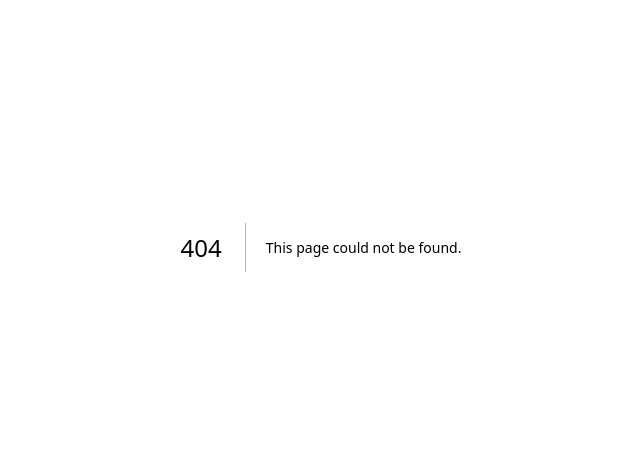
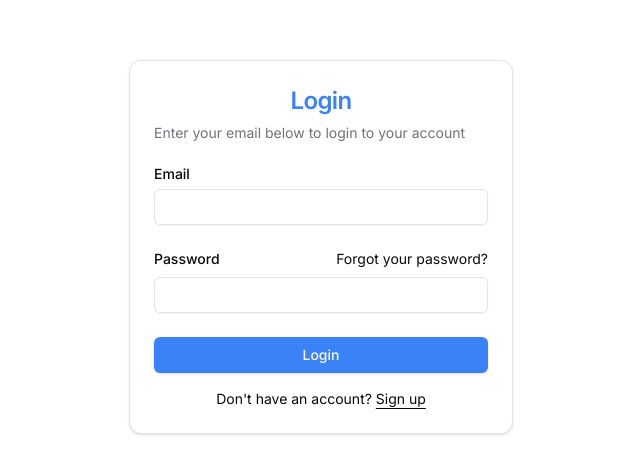
Before and after one commit to naufalabrori/Book-Management-System-NextJS, a Next.js app: page /login in a window 1280 px wide. Before the commit this address had no page. Shown: the part 153-626 px from the top of the page, without its empty margins (319-959 px from the left). Built offline with nearby package versions, Linux system fonts and the light colour scheme; no server answers.

Commit message:
feat: login

```diff
--- /dev/null
+++ b/src/app/QueryClientProvider.tsx
@@ -0,0 +1,12 @@
+"use client"; // Pastikan file ini dieksekusi di sisi klien
+
+import { QueryClient, QueryClientProvider } from "@tanstack/react-query";
+import React from "react";
+
+const queryClient = new QueryClient();
+
+export function QueryProvider({ children }: { children: React.ReactNode }) {
+  return (
+    <QueryClientProvider client={queryClient}>{children}</QueryClientProvider>
+  );
+}
--- a/src/app/layout.tsx
+++ b/src/app/layout.tsx
@@ -2,6 +2,7 @@ import type { Metadata } from "next";
 import "@/styles/globals.css";
 import { Inter } from "next/font/google";
 import { ToastContainer } from "react-toastify";
+import { QueryProvider } from "./QueryClientProvider";
 
 const interFont = Inter({ subsets: ["latin"] });
 
@@ -18,7 +19,7 @@ export default function RootLayout({
   return (
     <html lang="en">
       <body className={interFont.className}>
-        {children}
+        <QueryProvider>{children}</QueryProvider>
         <ToastContainer />
       </body>
     </html>
--- /dev/null
+++ b/src/app/login/page.tsx
@@ -0,0 +1,11 @@
+import { LoginForm } from "@/components/modules/Login/LoginForm";
+
+export default function Page() {
+  return (
+    <div className="flex min-h-svh w-full items-center justify-center p-6 md:p-10">
+      <div className="w-full max-w-sm">
+        <LoginForm />
+      </div>
+    </div>
+  )
+}
--- /dev/null
+++ b/src/components/modules/Login/LoginForm.tsx
@@ -0,0 +1,142 @@
+/* eslint-disable @typescript-eslint/no-explicit-any */
+"use client";
+import { cn } from "@/lib/utils";
+import { Button } from "@/components/ui/button";
+import {
+  Card,
+  CardContent,
+  CardDescription,
+  CardHeader,
+  CardTitle,
+} from "@/components/ui/card";
+import { Input } from "@/components/ui/input";
+import { Label } from "@/components/ui/label";
+import { ChangeEvent, useState } from "react";
+import { useRouter } from "next/navigation";
+import { toast } from "react-toastify";
+import { Loader2 } from "lucide-react";
+import { useLoginUser } from "@/hooks/services/User/userLoginUser";
+import { z } from "zod";
+
+const userLoginScheme = z.object({
+  email: z.string({ required_error: "Email is required" }),
+  password: z.string({ required_error: "Password is required" }),
+});
+
+type UserLoginFormValues = z.infer<typeof userLoginScheme>;
+
+export function LoginForm({
+  className,
+  ...props
+}: React.ComponentPropsWithoutRef<"div">) {
+  const [loading, setLoading] = useState(false);
+  const [form, setForm] = useState<Partial<UserLoginFormValues>>({});
+  const [errors, setErrors] = useState<
+    Partial<Record<keyof UserLoginFormValues, string>>
+  >({});
+
+  const onChange = (evt: ChangeEvent<HTMLInputElement>) => {
+    const { name, value } = evt.target;
+    setForm((prev) => ({ ...prev, [name]: value }));
+    setErrors((prevErrors) => ({
+      ...prevErrors,
+      [name]: undefined,
+    }));
+  };
+
+  const router = useRouter();
+
+  const { mutate: loginUser } = useLoginUser();
+
+  const handleLogin = () => {
+    setLoading(true);
+
+    const result = userLoginScheme.safeParse(form);
+
+    if (!result.success) {
+      const validationErrors = result.error.errors.reduce(
+        (acc, error) => ({
+          ...acc,
+          [error.path[0]]: error.message,
+        }),
+        {}
+      );
+      setErrors(validationErrors);
+    } else {
+      loginUser(result.data, {
+        onSuccess: () => {
+          toast.success("Login successful");
+          router.push("/dashboard");
+        },
+        onError: (error: any) => {
+          console.log(error);
+          toast.error(error?.response?.data?.message ||
+            "Terjadi kesalahan, silakan coba beberapa saat lagi.");
+        },
+      });
+    }
+    setLoading(false);
+  };
+
+  return (
+    <div className={cn("flex flex-col gap-6", className)} {...props}>
+      <Card>
+        <CardHeader>
+          <CardTitle className="text-2xl text-blue-500 text-center">
+            Login
+          </CardTitle>
+          <CardDescription>
+            Enter your email below to login to your account
+          </CardDescription>
+        </CardHeader>
+        <CardContent>
+          <div>
+            <div className="flex flex-col gap-6">
+              <div className="grid gap-2">
+                <Label>Email</Label>
+                <Input type="text" name="email" required onChange={onChange} />
+                {errors.email && (
+                  <p className="text-red-500 text-sm">{errors.email}</p>
+                )}
+              </div>
+              <div className="grid gap-2">
+                <div className="flex items-center">
+                  <Label htmlFor="password">Password</Label>
+                  <a
+                    href="#"
+                    className="ml-auto inline-block text-sm underline-offset-4 hover:underline"
+                  >
+                    Forgot your password?
+                  </a>
+                </div>
+                <Input
+                  type="password"
+                  name="password"
+                  required
+                  onChange={onChange}
+                />
+                {errors.password && (
+                  <p className="text-red-500 text-sm">{errors.password}</p>
+                )}
+              </div>
+              <Button
+                type="submit"
+                className="w-full bg-blue-500 hover:bg-blue-600"
+                onClick={handleLogin}
+                disabled={loading}
+              >
+                {loading ? <Loader2 className="animate-spin" /> : "Login"}
+              </Button>
+            </div>
+            <div className="mt-4 text-center text-sm">
+              Don&apos;t have an account?{" "}
+              <a href="#" className="underline underline-offset-4">
+                Sign up
+              </a>
+            </div>
+          </div>
+        </CardContent>
+      </Card>
+    </div>
+  );
+}
--- a/src/hooks/services/User/userLoginUser.ts
+++ b/src/hooks/services/User/userLoginUser.ts
@@ -4,7 +4,7 @@ import axiosClient from "@/lib/axiosClient";
 import { useMutation } from "@tanstack/react-query";
 import { UserLogin, UserLoginResponse } from "./type";
 
-const createUpdateBook = async (
+const loginUser = async (
   data: UserLogin
 ): Promise<UserLoginResponse> => {
   const res = await axiosClient.post("users/login", data).then((res: any) => {
@@ -14,8 +14,8 @@ const createUpdateBook = async (
   return res.data;
 };
 
-export function useCreateUpdateBook() {
+export function useLoginUser() {
   return useMutation({
-    mutationFn: (data: UserLogin) => createUpdateBook(data),
+    mutationFn: (data: UserLogin) => loginUser(data),
   });
 }
--- a/src/lib/axiosClient.ts
+++ b/src/lib/axiosClient.ts
@@ -6,13 +6,13 @@ import { AUTH_COOKIES_KEY, LOGIN_COOKIES_KEY } from "./constant";
 const axiosClient: any = axios.create();
 const cookies = new Cookies();
 
-axiosClient.defaults.baseURL = process.env.API_URL;
+axiosClient.defaults.baseURL = process.env.NEXT_PUBLIC_API_URL;
 
 type headers = {
   "Content-Type": string;
   Accept: string;
   Authorization: string;
-}
+};
 
 axiosClient.defaults.headers = {
   "Content-Type": "application/json",
@@ -21,15 +21,16 @@ axiosClient.defaults.headers = {
 
 axiosClient.interceptors.request.use(
   (config: any) => {
-    const token = cookies.get(AUTH_COOKIES_KEY);
-    if (token) {
-      config.headers["Authorization"] = `Bearer ${token}`;
+    const authToken = cookies.get(AUTH_COOKIES_KEY);
+
+    if (authToken) {
+      config.headers["Authorization"] = "Bearer " + authToken;
     }
     return config;
   },
   (error: any) => {
-    return Promise.reject(error);
-  }
+    Promise.reject(error);
+  },
 );
 
 axiosClient.interceptors.response.use(
@@ -41,7 +42,7 @@ axiosClient.interceptors.response.use(
       cookies.remove(LOGIN_COOKIES_KEY, { path: "/" });
       cookies.remove(AUTH_COOKIES_KEY, { path: "/" });
     }
-    return Promise.reject(error);
+    throw error;
   }
 );
 
```
Also changed, not shown: src/hooks/useAuthStore.ts (added, +27 -0 lines).
